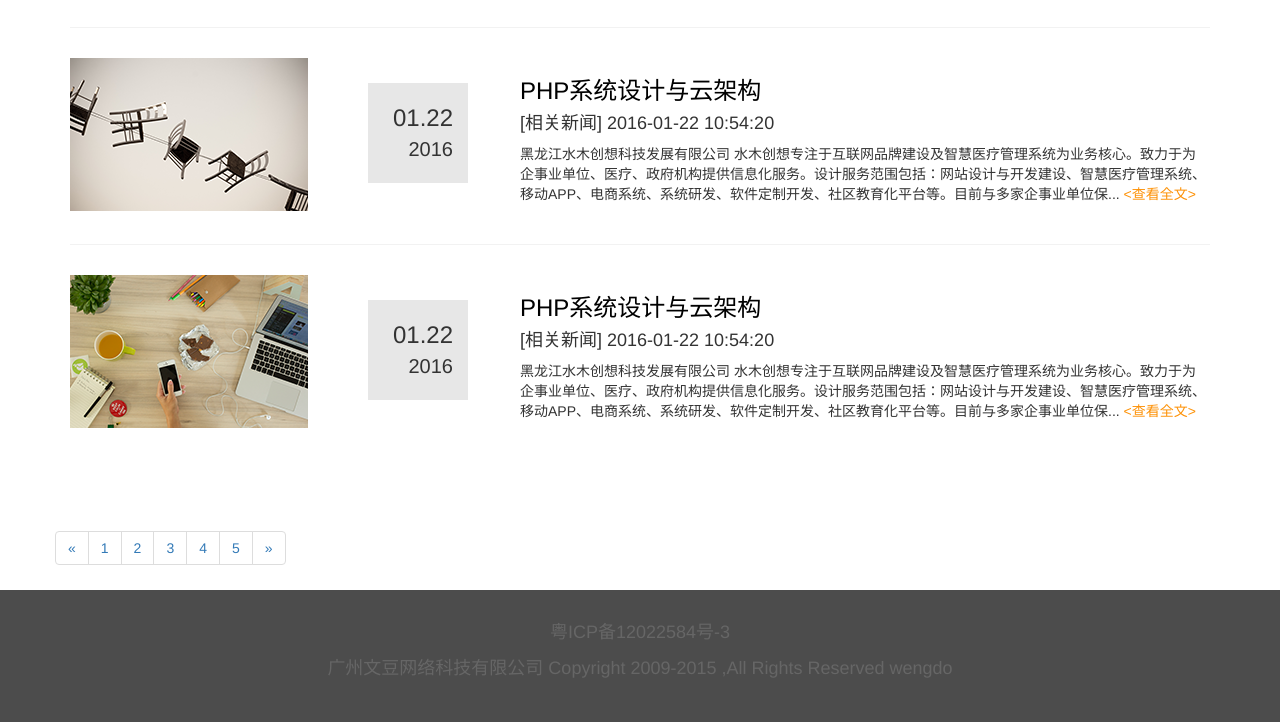
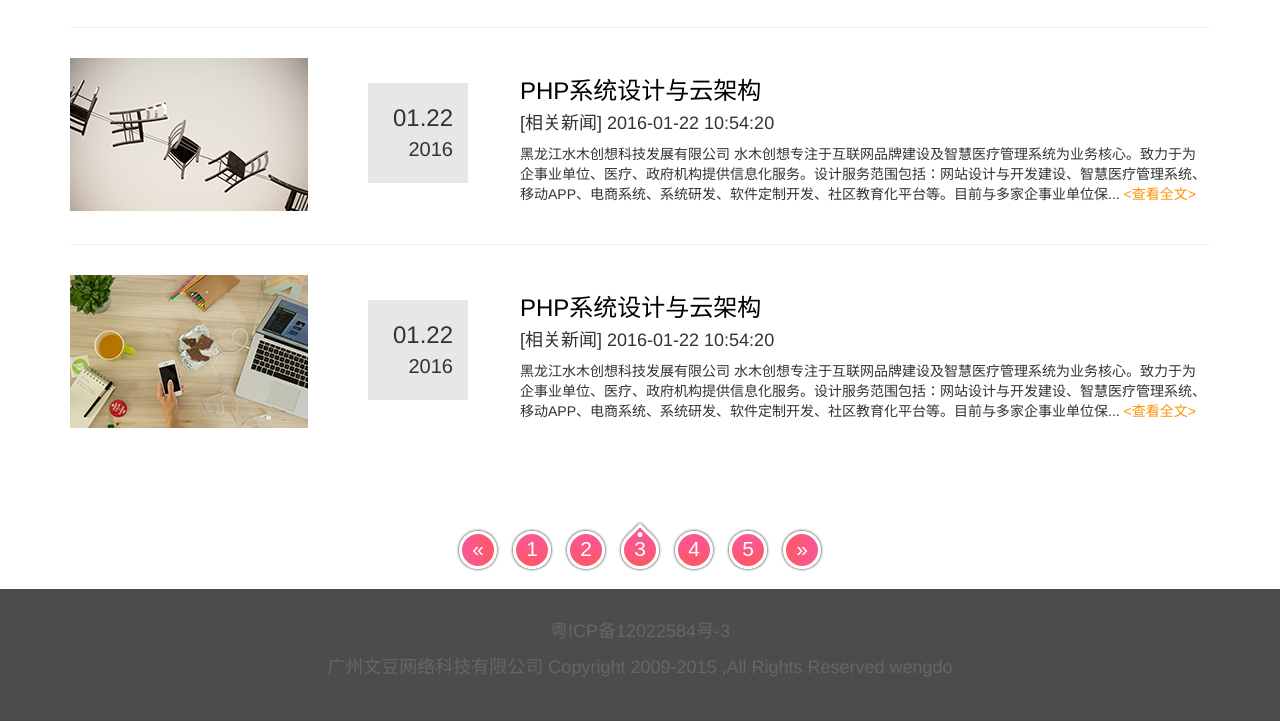
Before and after one commit to cXLGD/wen_dou, a plain HTML site: page 文豆/views/news.html in a window 1280 px wide. Shown: the part 1636-2358 px from the top of the page. Drawn offline with Linux system fonts and the light colour scheme.

Commit message:
使用了水滴分页样式

```diff
--- a/文豆/static/styles/news.css
+++ b/文豆/static/styles/news.css
@@ -134,7 +134,117 @@
 }
 
 /* 分页 */
+.pagination-outer {
+    text-align: center;
+}
 
+.pagination {
+    font-family: 'Allerta Stencil', sans-serif;
+    display: inline-flex;
+    position: relative;
+}
+
+    .pagination li a.page-link {
+        color: #fff;
+        background: transparent;
+        font-size: 21px;
+        line-height: 35px;
+        height: 38px;
+        width: 38px;
+        padding: 0;
+        margin: 0 8px;
+        border: none;
+        position: relative;
+        z-index: 1;
+        transition: all 0.4s ease 0s;
+    }
+
+        .pagination li.active a.page-link,
+        .pagination li a.page-link:hover,
+        .pagination li.active a.page-link:hover {
+            color: #fff;
+            background-color: transparent;
+        }
+
+        .pagination li a.page-link:before,
+        .pagination li a.page-link:after {
+            content: '';
+            background: linear-gradient(225deg,#f857a6,#ff5858);
+            height: 100%;
+            width: 100%;
+            border: 3px solid #fff;
+            box-shadow: 0 0 3px #000;
+            border-radius: 50%;
+            opacity: 1;
+            transform: translateX(-50%) translateY(-50%) rotate(-45deg);
+            position: absolute;
+            top: 50%;
+            left: 50%;
+            z-index: -1;
+            transition: all 0.3s ease-in;
+        }
+
+        .pagination li a.page-link:hover:before,
+        .pagination li.active a.page-link:before {
+            border-radius: 50% 0 50% 50%;
+        }
+
+        .pagination li a.page-link:after {
+            background: #fff;
+            height: 5px;
+            width: 5px;
+            border: none;
+            box-shadow: 0 0 0 transparent;
+            opacity: 0;
+            transform: translateX(-50%) translateY(0) rotate(0);
+            top: auto;
+            bottom: 0;
+        }
+
+        .pagination li a.page-link:hover:after,
+        .pagination li.active a.page-link:after {
+            opacity: 1;
+            bottom: 85%;
+        }
+
+    .pagination li:first-child a.page-link:before {
+        transform: translateX(-50%) translateY(-50%) rotate(-135deg);
+    }
+
+    .pagination li:first-child a.page-link:hover:before {
+        border-radius: 50% 0 50% 50%;
+    }
+
+    .pagination li:first-child a.page-link:after {
+        transform: translateX(0) translateY(-50%);
+        top: 50%;
+        bottom: auto;
+        left: auto;
+        right: 0;
+    }
+
+    .pagination li:first-child a.page-link:hover:after {
+        right: 80%;
+    }
+
+    .pagination li:last-child a.page-link:before {
+        transform: translateX(-50%) translateY(-50%) rotate(45deg);
+    }
+
+    .pagination li:last-child a.page-link:hover:before {
+        border-radius: 50% 0 50% 50%;
+    }
+
+    .pagination li:last-child a.page-link:after {
+        transform: translateX(0) translateY(-50%);
+        bottom: auto;
+        top: 50%;
+        left: 0;
+    }
+
+    .pagination li:last-child a.page-link:hover:after {
+        left: 80%;
+    }
 
 /* contact */
 .contact .beian{
--- a/文豆/views/news.html
+++ b/文豆/views/news.html
@@ -229,29 +229,25 @@
 
     <!-- page -->
     <section class="page">
-        <div class="container">
-            <div class="row">
-                <nav aria-label="Page navigation">
+        <nav class="pagination-outer" aria-label="Page navigation">
             <ul class="pagination">
-                      <li>
-                        <a href="#" aria-label="Previous">
+                <li class="page-item">
+                    <a href="#" class="page-link" aria-label="Previous">
                         <span aria-hidden="true">&laquo;</span>
                     </a>
                 </li>
-                      <li><a href="#">1</a></li>
-                      <li><a href="#">2</a></li>
-                      <li><a href="#">3</a></li>
-                      <li><a href="#">4</a></li>
-                      <li><a href="#">5</a></li>
-                      <li>
-                        <a href="#" aria-label="Next">
+                <li class="page-item"><a class="page-link" href="#">1</a></li>
+                <li class="page-item"><a class="page-link" href="#">2</a></li>
+                <li class="page-item active"><a class="page-link" href="#">3</a></li>
+                <li class="page-item"><a class="page-link" href="#">4</a></li>
+                <li class="page-item"><a class="page-link" href="#">5</a></li>
+                <li class="page-item">
+                    <a href="#" class="page-link" aria-label="Next">
                         <span aria-hidden="true">&raquo;</span>
                     </a>
                 </li>
             </ul>
         </nav>
-            </div>
-        </div>
     </section>
 
     <!-- foot -->
```
Lines whose indentation alone changed are shown as unchanged.
